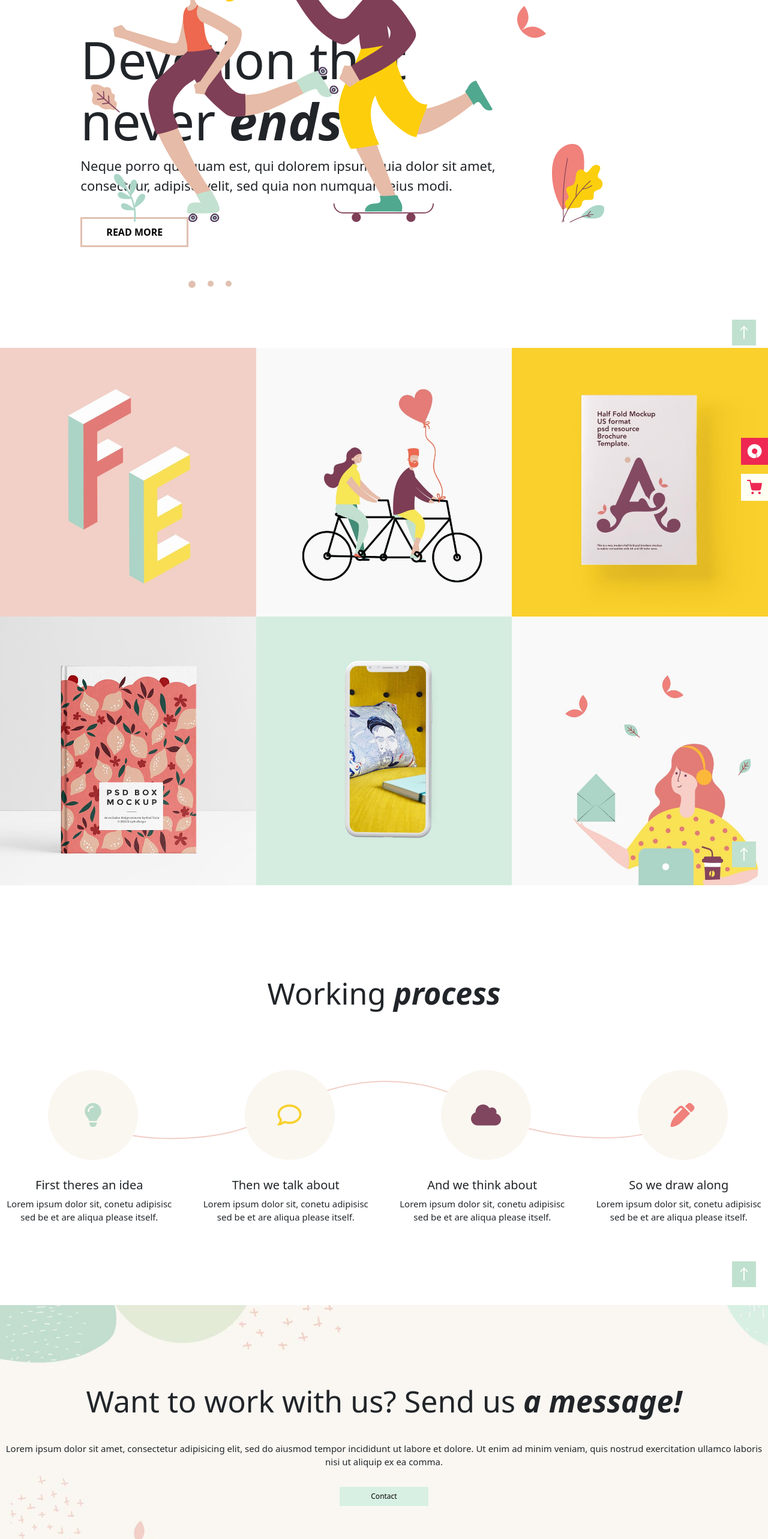
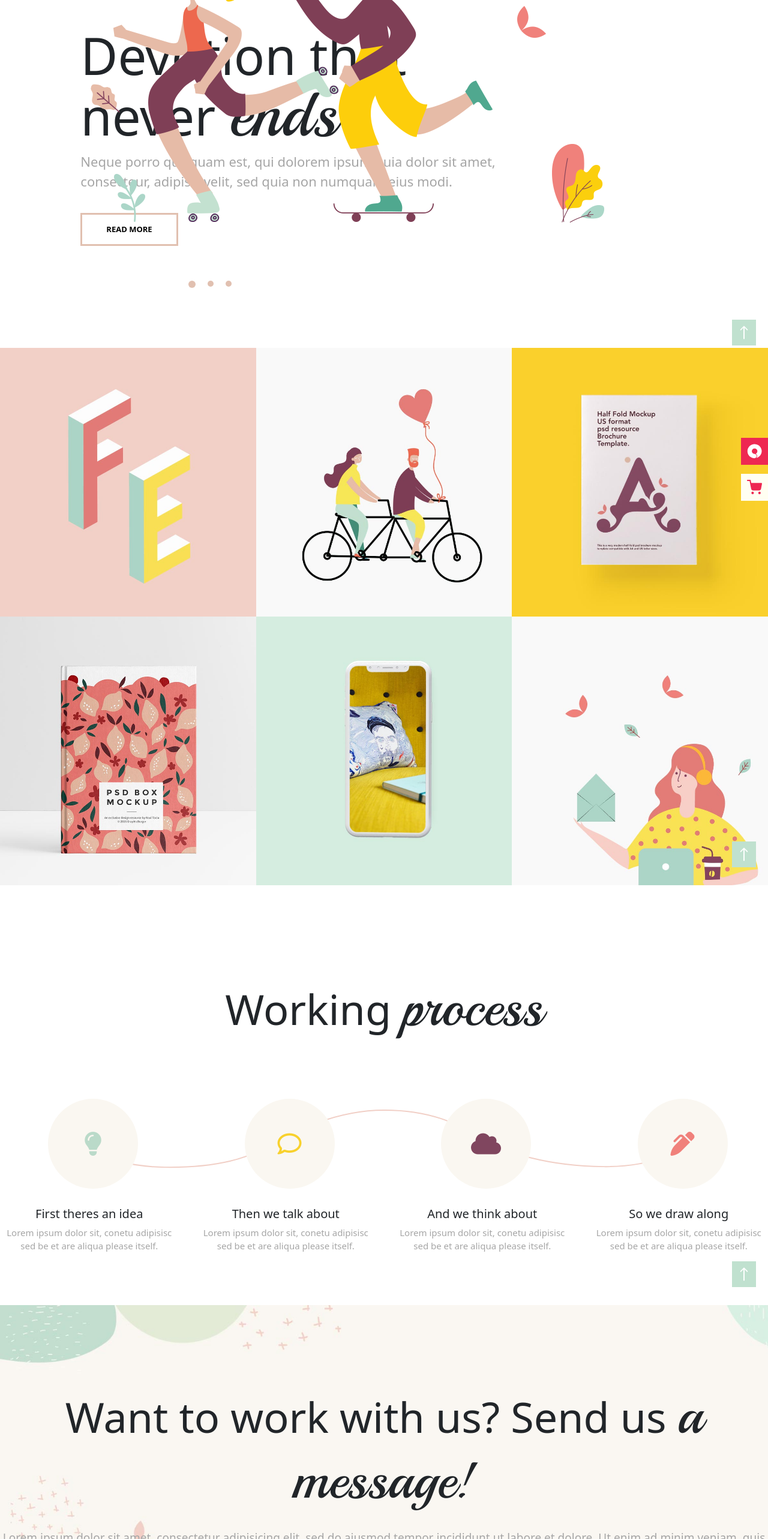
Before and after one commit to michele-pupo/proj-html-vuejs, a Vue app: page / in a window 1280 px wide. Shown: the part 220-2786 px from the top of the page at 60% size. Built offline with nearby package versions, Linux system fonts and the light colour scheme; a web font is replaced by a local one.

Commit message:
changes in the font

```diff
--- a/src/components/Blog.vue
+++ b/src/components/Blog.vue
@@ -68,11 +68,13 @@ export default {
             #blog-title{
 
                 h2{
-                    font-size: 50px;
+                    font-size: 70px;
+                    font-weight: 300;
                 }
 
                 i{
-                    font-weight: bold;
+                    font-family: 'Playball', sans-serif;
+                    font-size: 90px;
                 }
             }
 
@@ -131,6 +133,7 @@ export default {
 
                         p{
                             font-size: 15px;
+                            color: $text-color-secondary;
                         }
                     }
                 }
--- a/src/components/Elements.vue
+++ b/src/components/Elements.vue
@@ -71,7 +71,6 @@ export default {
             display: flex;
             gap: 30px;
             padding: 150px 0px 10px 0px;
-
         }
 
         #top{
--- a/src/components/ElementsImageItem.vue
+++ b/src/components/ElementsImageItem.vue
@@ -68,11 +68,13 @@ export default {
                 background-color: $primary-color;
                 width: 80px;
                 height: 50px;
-                text-align: center;
-                padding-top: 5px;
+                padding-top: 8px;
+                display: flex;
+                align-items: center;
+                justify-content: center;
 
                 h5{
-                    font-size: 38px;
+                    font-size: 40px;
                     font-family: 'Playball', sans-serif;
                 }
             }
@@ -93,6 +95,11 @@ export default {
                     bottom: 40;
                     right: 0;
                     clip-path: polygon(15% 0%, 85% 0%, 85% 80%, 50% 60%, 15% 80%);
+
+                    h6{
+                        font-weight: bold;
+                        font-size: 15px;
+                    }
                 }
             }
         }
--- a/src/components/ListLinks.vue
+++ b/src/components/ListLinks.vue
@@ -34,6 +34,7 @@ export default {
     a{
         color: #000000;
         text-decoration: none;
+        text-transform: uppercase;
 
         &:hover{
             border-bottom: 8px solid $border-color;
--- a/src/components/Pages.vue
+++ b/src/components/Pages.vue
@@ -42,23 +42,28 @@ export default {
 
             h1{
                 font-size: 85px;
+                font-weight: 300;
+                line-height: 1;
 
                 i{
-                    font-weight: bold;
+                    font-family: 'Playball', sans-serif;
+                    font-size: 110px;
                 }
             }
 
             p{
                 font-size: 22px;
+                color: $text-color-secondary;
             }
 
             #more{
                 background-color: transparent;
                 border: 3px solid $secondary-color;
                 color: #000000;
+                font-size: 13px;
                 font-weight: bold;
                 text-transform: uppercase;
-                padding: 10px 40px;
+                padding: 15px 40px;
                 margin-top: 20px;
 
                 &:hover{
--- a/src/components/Shop.vue
+++ b/src/components/Shop.vue
@@ -24,7 +24,7 @@ export default {
     #shop{
         height: 450px;
         background-image: url(../../public/img/h-2-background-1.jpg);
-        background-position: 0% 25%;
+        background-position: 0% 30%;
         background-repeat: no-repeat;
         background-size: cover;
 
@@ -35,16 +35,19 @@ export default {
             text-align: center;
 
             h2{
-                font-size: 50px;
-                padding-bottom: 30px;
+                font-size: 70px;
+                padding-bottom: 20px;
+                font-weight: 300;
 
                 i{
-                    font-weight: bold;
+                    font-family: 'Playball', sans-serif;
+                    font-size: 90px;
                 }
             }
 
             p{
-                font-size: 15px;
+                font-size: 19px;
+                color: $text-color-secondary;
             }
         }
 
@@ -55,10 +58,12 @@ export default {
 
             button{
                 background-color: $bg-button-1;
-                padding: 5px 50px;
+                padding: 10px 50px;
                 border-color: transparent;
                 color: #000000;
                 font-size: 12px;
+                text-transform: uppercase;
+                font-weight: bold;
                 &:hover{
                     background-color: $secondary-color;
                 }
--- a/src/styles/_variables.scss
+++ b/src/styles/_variables.scss
@@ -21,3 +21,5 @@ $bg-img-1: #fffff2;
 $bg-img-2: #ee2852;
 
 $bg-button-1: #d8f0e3;
+
+$text-color-secondary: #a6a6a6
```
